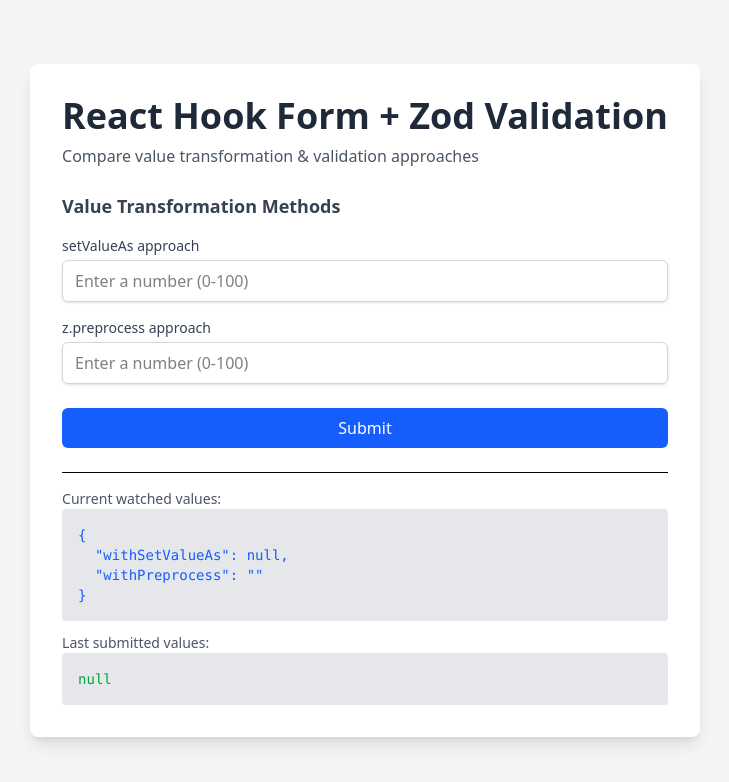
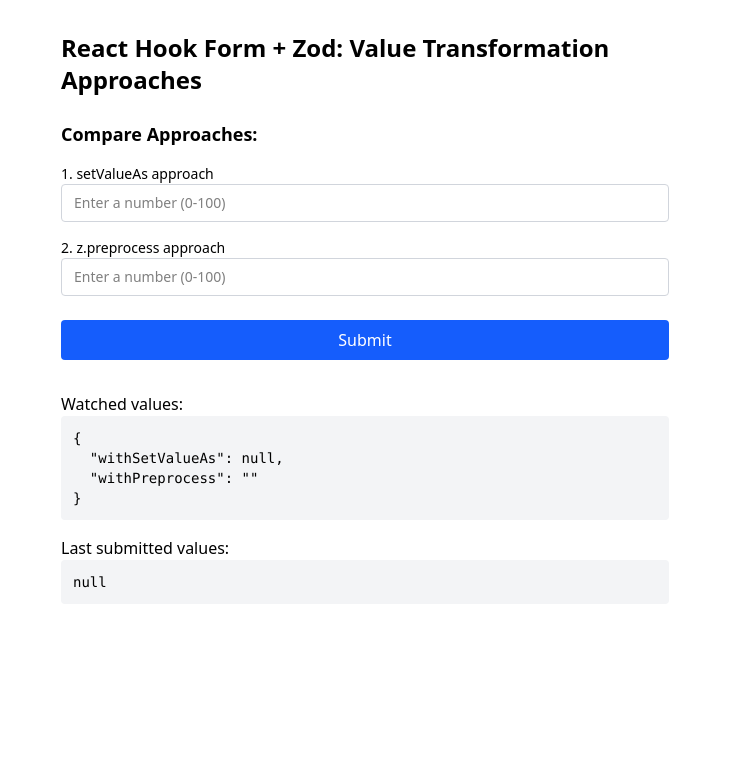
Before and after one commit to nemolize/react-hook-form-zod-demo, a React (Vite) app: page / in a window 1280 px wide. Shown: the top 782 px of the page, without its empty margins (275-1004 px from the left). Built offline with nearby package versions, Linux system fonts and the light colour scheme.

Commit message:
feat: update headings and improve form structure for clarity in number input demo

```diff
--- a/src/App.tsx
+++ b/src/App.tsx
@@ -1,4 +1,3 @@
-import { twMerge } from "tailwind-merge";
 import { useNumbersForm } from "./hooks/useNumbersForm";
 
 const App = () => {
@@ -6,30 +5,19 @@
     useNumbersForm();
 
   return (
-    <div className="min-h-screen bg-gray-100 flex items-center justify-center">
-      <main className="bg-white p-8 rounded-lg shadow-lg">
-        <header>
-          <h1 className="text-4xl font-bold text-gray-800 mb-2">
-            React Hook Form + Zod Validation
+    <div className="p-8 max-w-2xl mx-auto">
+      <h1 className="text-2xl font-bold mb-6">
+        React Hook Form + Zod: Value Transformation Approaches
       </h1>
-          <p className="text-gray-600 mb-6">
-            Compare value transformation & validation approaches
-          </p>
-        </header>
+
       <form onSubmit={handleSubmit} className="space-y-6">
-          <section
-            className="space-y-4"
-            aria-label="Value Transformation Methods"
-          >
-            <h2 className="text-lg font-semibold text-gray-700">
-              Value Transformation Methods
-            </h2>
+        <div>
+          <h2 className="text-lg font-semibold mb-4">Compare Approaches:</h2>
 
-            <fieldset aria-label="setValueAs approach">
-              <label className="block">
-                <span className="block text-sm font-medium text-gray-700 mb-1">
-                  setValueAs approach
-                </span>
+          <div className="space-y-4">
+            <div>
+              <label className="block text-sm font-medium mb-1">
+                1. setValueAs approach
                 <input
                   type="number"
                   {...register("withSetValueAs", {
@@ -39,86 +27,63 @@
                       return Number.isNaN(num) ? null : num;
                     },
                   })}
-                  className={twMerge(
-                    "w-full px-3 py-2 border rounded-md shadow-sm focus:outline-none",
-                    errors.withSetValueAs
-                      ? "border-red-500 focus:border-red-500 focus:ring-4 focus:ring-red-200"
-                      : "border-gray-300 focus:border-blue-500 focus:ring-2 focus:ring-blue-500",
-                  )}
+                  className={`w-full px-3 py-2 border rounded ${
+                    errors.withSetValueAs ? "border-red-500" : "border-gray-300"
+                  }`}
                   placeholder="Enter a number (0-100)"
                 />
               </label>
               {errors.withSetValueAs && (
-                <p className="mt-1 text-sm text-red-600">
+                <p className="text-sm text-red-600 mt-1">
                   {errors.withSetValueAs.message}
                 </p>
               )}
-            </fieldset>
+            </div>
 
-            <fieldset aria-label="z.preprocess approach">
-              <label className="block">
-                <span className="block text-sm font-medium text-gray-700 mb-1">
-                  z.preprocess approach
-                </span>
+            <div>
+              <label className="block text-sm font-medium mb-1">
+                2. z.preprocess approach
                 <input
                   type="number"
                   {...register("withPreprocess")}
-                  className={twMerge(
-                    "w-full px-3 py-2 border rounded-md shadow-sm focus:outline-none",
-                    errors.withPreprocess
-                      ? "border-red-500 focus:border-red-500 focus:ring-4 focus:ring-red-200"
-                      : "border-gray-300 focus:border-blue-500 focus:ring-2 focus:ring-blue-500",
-                  )}
+                  className={`w-full px-3 py-2 border rounded ${
+                    errors.withPreprocess ? "border-red-500" : "border-gray-300"
+                  }`}
                   placeholder="Enter a number (0-100)"
                 />
               </label>
               {errors.withPreprocess && (
-                <p className="mt-1 text-sm text-red-600">
+                <p className="text-sm text-red-600 mt-1">
                   {errors.withPreprocess.message}
                 </p>
               )}
-            </fieldset>
-          </section>
+            </div>
+          </div>
+        </div>
 
         <button
           type="submit"
-            className="w-full bg-blue-600 text-white py-2 px-4 rounded-md hover:bg-blue-700 transition-colors"
+          className="w-full bg-blue-600 text-white py-2 px-4 rounded hover:bg-blue-700"
         >
           Submit
         </button>
       </form>
 
-        <section
-          className="mt-6 space-y-3 border-t pt-4"
-          aria-label="Form Data Display"
-        >
-          <section
-            className="text-sm text-gray-600"
-            aria-label="Current watched values"
-          >
-            <span className="font-medium">Current watched values:</span>{" "}
-            <pre
-              className="font-mono text-blue-600 bg-gray-200 p-4 rounded"
-              role="log"
-              aria-live="polite"
-            >
+      <div className="mt-8 space-y-4">
+        <div>
+          <h3 className="font-medium">Watched values:</h3>
+          <pre className="bg-gray-100 p-3 rounded text-sm overflow-auto">
             {JSON.stringify(watchedValues, null, 2)}
           </pre>
-          </section>
-          <section
-            className="text-sm text-gray-600"
-            aria-label="Last submitted values"
-          >
-            <span className="font-medium">Last submitted values:</span>{" "}
-            <pre
-              className="font-mono text-green-600 bg-gray-200 p-4 rounded"
-              role="log"
-            >
+        </div>
+
+        <div>
+          <h3 className="font-medium">Last submitted values:</h3>
+          <pre className="bg-gray-100 p-3 rounded text-sm overflow-auto">
             {JSON.stringify(submittedValues, null, 2)}
           </pre>
-          </section>
-        </section>
-      </main>
+        </div>
+      </div>
     </div>
   );
 };
```
Also changed, not shown: 1 other file (tests, documents, lock files or other folders). Lines whose indentation alone changed are shown as unchanged.
